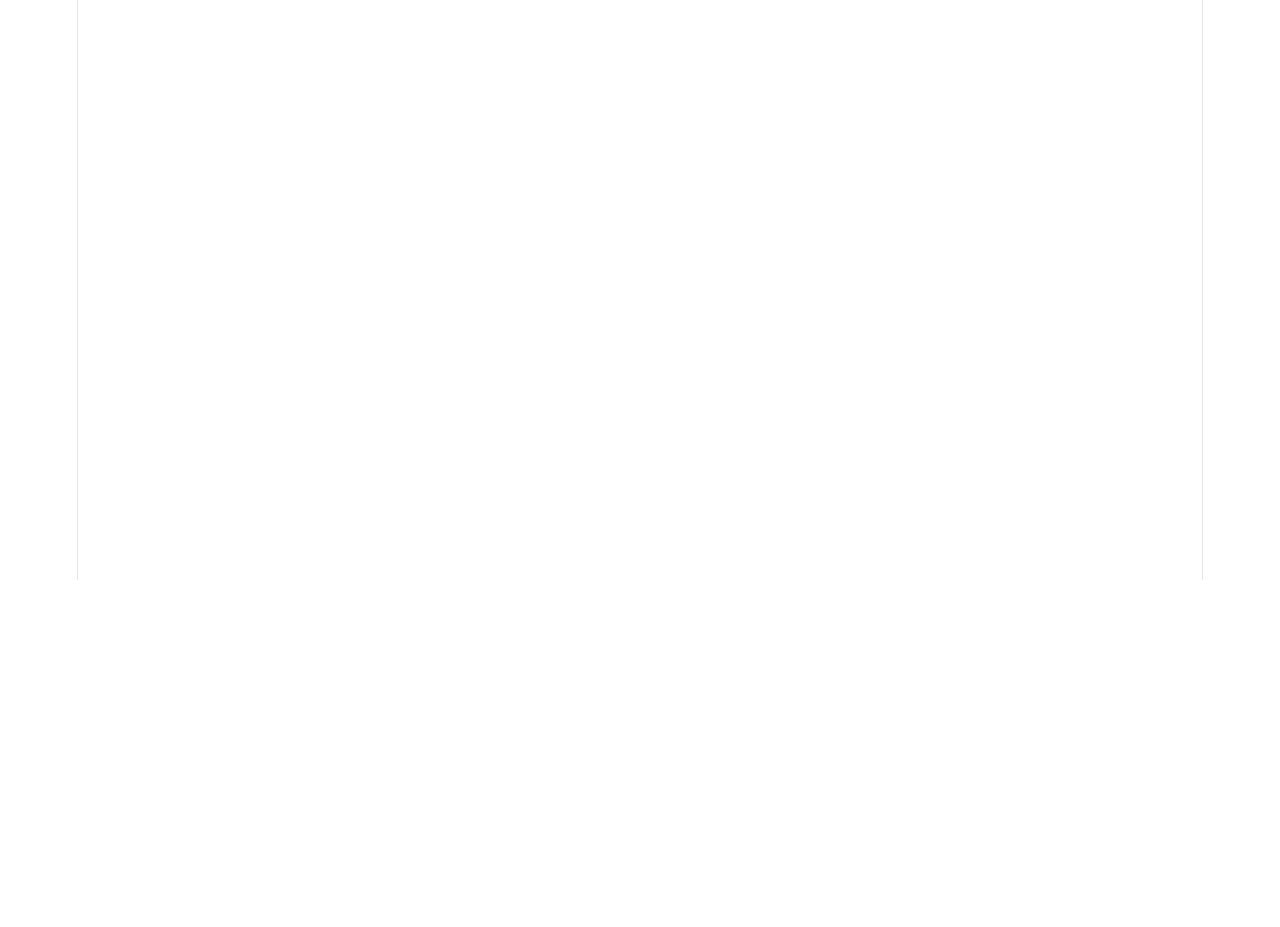
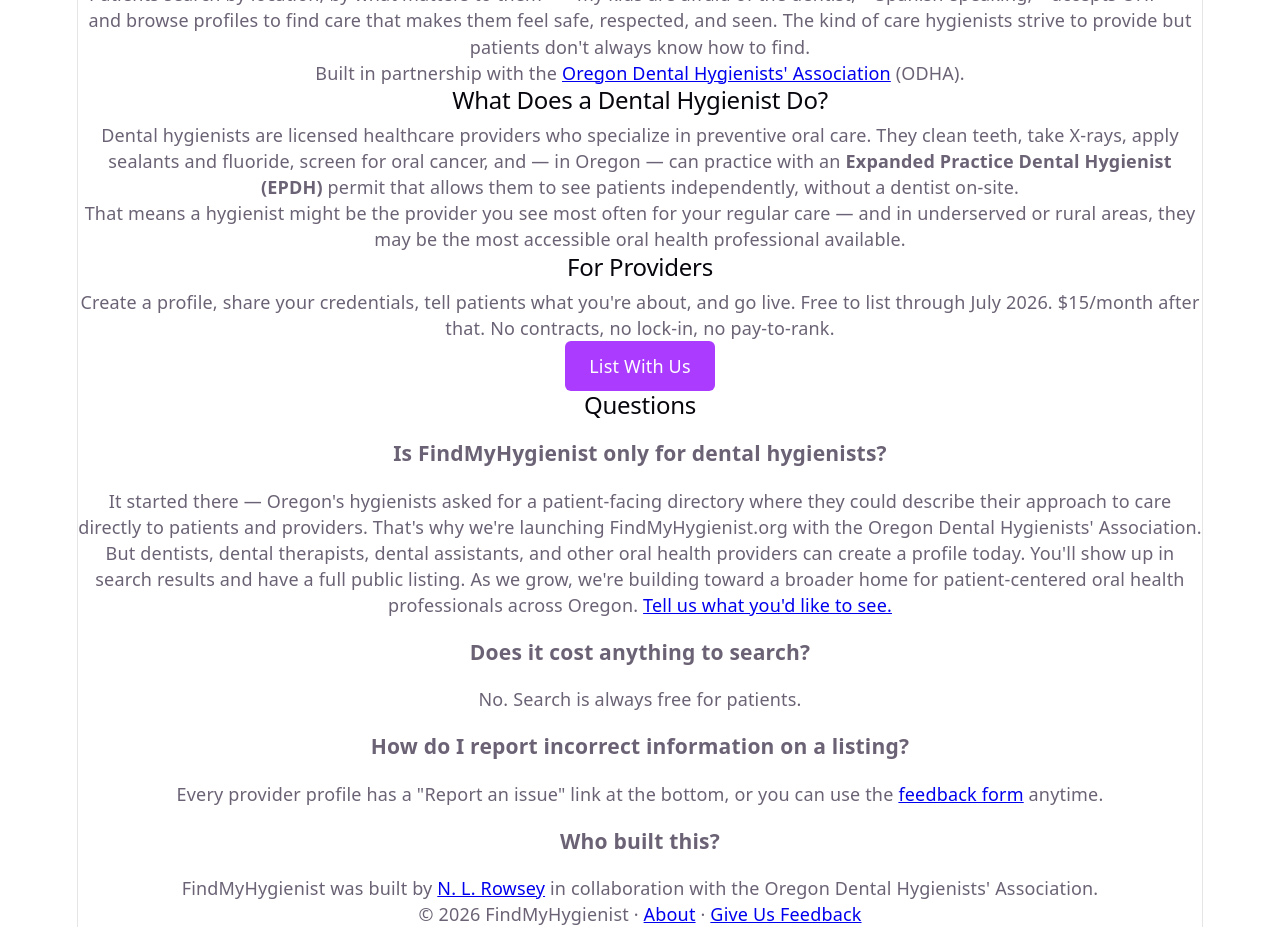
Before and after one commit to sooperD00/FindMyHygienist, a React (Vite) app in the folder frontend/: page /about in a window 1280 px wide. Shown: the part 220-1147 px from the top of the page. Before the commit the page ends 800 px from the top, so only its background shows below. Built offline with nearby package versions, Linux system fonts and the light colour scheme; no server answers.

Commit message:
feat: About page content — what FMH is, FAQ, ODHA (Sprint 14)

```diff
--- a/frontend/src/pages/About.tsx
+++ b/frontend/src/pages/About.tsx
@@ -1,11 +1,131 @@
+/**
+ * About — what FindMyHygienist is, who it's for, and why it exists.
+ *
+ * Voice: warm, direct, patient-centered. Same register as the README
+ * intro — "built so the people who take care of your teeth can show
+ * you who they are."
+ *
+ * Audience at the conference: hygienists deciding whether to sign up.
+ * Audience on the live site: patients figuring out what they need.
+ * This page speaks to both.
+ */
+
+import { Link } from "react-router-dom";
+
 function About() {
   return (
-    <div>
+    <div className="about-page">
       <h1>About FindMyHygienist</h1>
-      {/* TODO: What FindMyHygienist is, mission, ODHA partnership */}
-      {/* TODO: What different provider types do (hygienist vs dentist vs dental therapist) */}
-      {/* TODO: FAQ */}
-      {/* TODO: Educational triage content — help patients figure out what they need */}
+
+      {/* ── What this is ── */}
+      <section className="about-section">
+        <p>
+          FindMyHygienist is a directory for Oregon's dental hygienists —
+          a place where the people who take care of your teeth can show you
+          who they are, what they believe in, and how they practice.
+        </p>
+        <p>
+          Patients search by location, by what matters to them — "my kids
+          are afraid of the dentist," "Spanish-speaking," "accepts OHP" —
+          and browse profiles to find care that makes them feel safe,
+          respected, and seen. The kind of care hygienists strive to provide
+          but patients don't always know how to find.
+        </p>
+        <p>
+          Built in partnership with the{" "}
+          <a
+            href="https://www.odha.org/"
+            target="_blank"
+            rel="noopener noreferrer"
+          >
+            Oregon Dental Hygienists' Association
+          </a>{" "}
+          (ODHA).
+        </p>
+      </section>
+
+      {/* ── What a dental hygienist does ── */}
+      <section className="about-section">
+        <h2>What Does a Dental Hygienist Do?</h2>
+        <p>
+          Dental hygienists are licensed healthcare providers who specialize
+          in preventive oral care. They clean teeth, take X-rays, apply
+          sealants and fluoride, screen for oral cancer, and — in Oregon —
+          can practice with an{" "}
+          <strong>Expanded Practice Dental Hygienist (EPDH)</strong> permit
+          that allows them to see patients independently, without a dentist
+          on-site.
+        </p>
+        <p>
+          That means a hygienist might be the provider you see most often
+          for your regular care — and in underserved or rural areas, they
+          may be the most accessible oral health professional available.
+        </p>
+      </section>
+
+      {/* ── For providers ── */}
+      <section className="about-section">
+        <h2>For Providers</h2>
+        <p>
+          Create a profile, share your credentials, tell patients what
+          you're about, and go live. Free to list through July 2026.
+          $15/month after that. No contracts, no lock-in, no pay-to-rank.
+        </p>
+        <p>
+          <Link to="/join" className="btn btn-primary">
+            List With Us
+          </Link>
+        </p>
+      </section>
+
+      {/* ── FAQ stub ── */}
+      <section className="about-section">
+        <h2>Questions</h2>
+
+        <div className="about-faq">
+          <h3>Is FindMyHygienist only for dental hygienists?</h3>
+          <p>
+            It started there — Oregon's hygienists asked for a patient-facing
+            directory where they could describe their approach to care directly
+            to patients and providers. That's why we're launching FindMyHygienist.org
+            with the Oregon Dental Hygienists' Association.
+          </p>
+          <p>
+            But dentists, dental therapists, dental assistants, and other oral
+            health providers can create a profile today. You'll show up in
+            search results and have a full public listing. As we grow, we're
+            building toward a broader home for patient-centered oral health
+            professionals across Oregon.{" "}
+            <Link to="/feedback">Tell us what you'd like to see.</Link>
+          </p>
+
+          <h3>Does it cost anything to search?</h3>
+          <p>
+            No. Search is always free for patients.
+          </p>
+
+          <h3>How do I report incorrect information on a listing?</h3>
+          <p>
+            Every provider profile has a "Report an issue" link at the
+            bottom, or you can use the{" "}
+            <Link to="/feedback">feedback form</Link> anytime.
+          </p>
+
+          <h3>Who built this?</h3>
+          <p>
+            FindMyHygienist was built by{" "}
+            <a
+              href="https://github.com/sooperD00"
+              target="_blank"
+              rel="noopener noreferrer"
+            >
+              N.&nbsp;L.&nbsp;Rowsey
+            </a>
+            {" "}in collaboration with the Oregon Dental Hygienists'
+            Association.
+          </p>
+        </div>
+      </section>
     </div>
   );
 }
```
